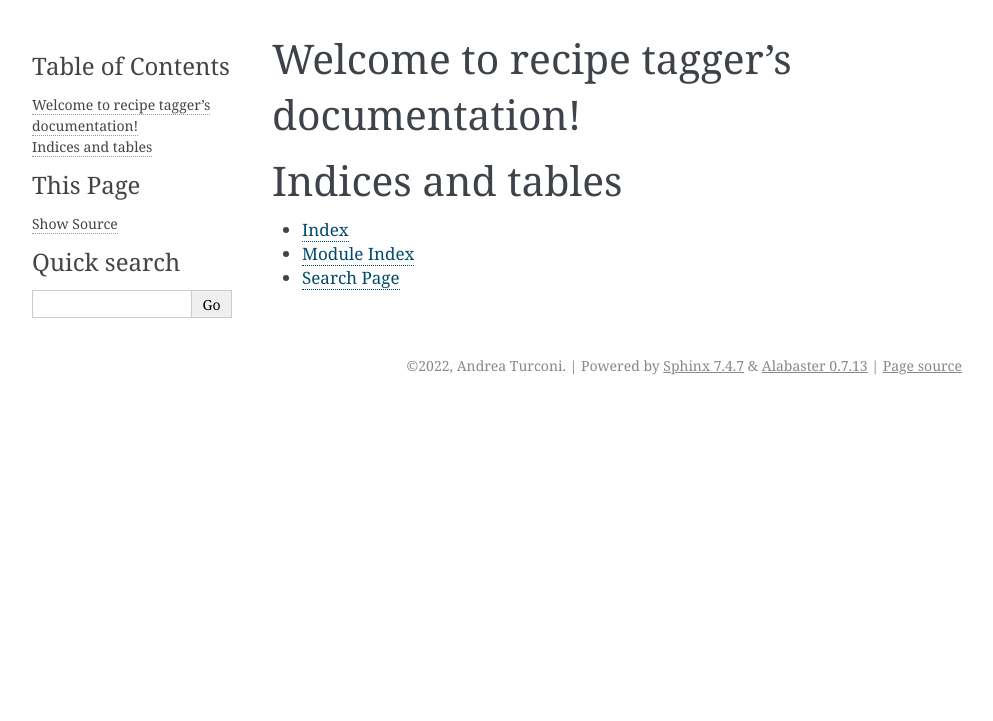
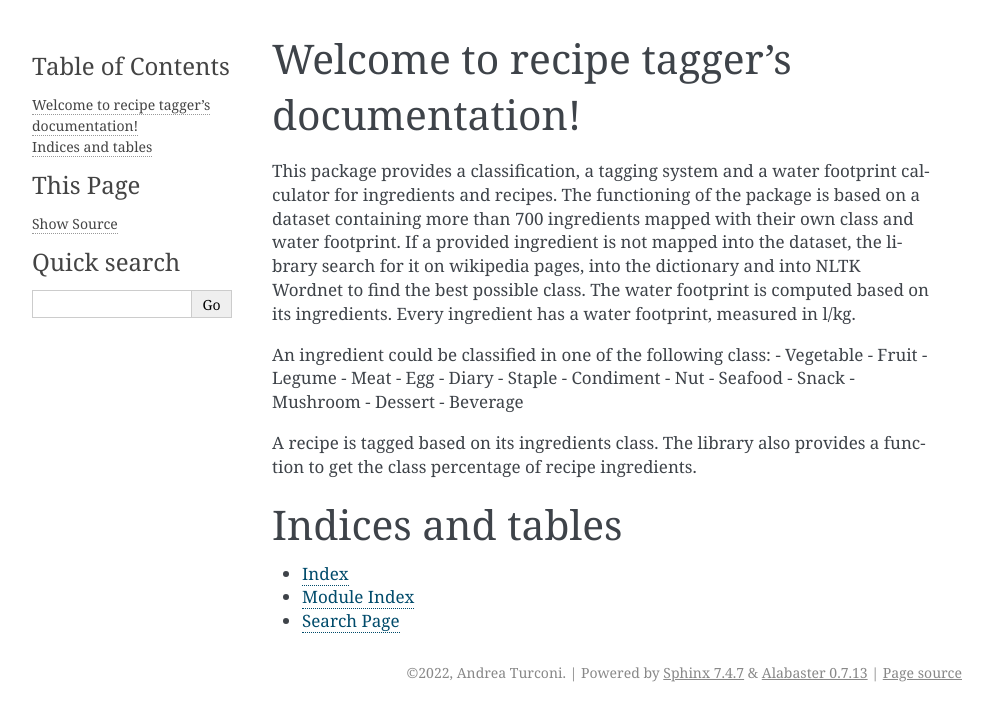
Before and after one commit to TurconiAndrea/recipe-tagger, a Sphinx documentation site: the page built from docs/index.rst, in a window 1280 px wide. Shown: the top 721 px of the page, without its empty margins (148-1141 px from the left). Built offline with Sphinx 7.4.7, drawn with Linux system fonts in a browser that asks for light colours.

Commit message:
Edited docs index

```diff
--- a/docs/index.rst
+++ b/docs/index.rst
@@ -5,6 +5,27 @@
 
 Welcome to recipe tagger's documentation!
 =========================================
+
+This package provides a classification, a tagging system and a water footprint calculator for ingredients and recipes.
+The functioning of the package is based on a dataset containing more than 700 ingredients mapped with their own class and water footprint. If a provided ingredient is not mapped into the dataset, the library search for it on wikipedia pages, into the dictionary and into NLTK Wordnet to find the best possible class. The water footprint is computed based on its ingredients. Every ingredient has a water footprint, measured in l/kg.
+
+An ingredient could be classified in one of the following class:
+- Vegetable
+- Fruit
+- Legume
+- Meat
+- Egg
+- Diary
+- Staple
+- Condiment
+- Nut
+- Seafood
+- Snack
+- Mushroom
+- Dessert
+- Beverage
+
+A recipe is tagged based on its ingredients class. The library also provides a function to get the class percentage of recipe ingredients.
 
 .. toctree::
    :maxdepth: 2
```
